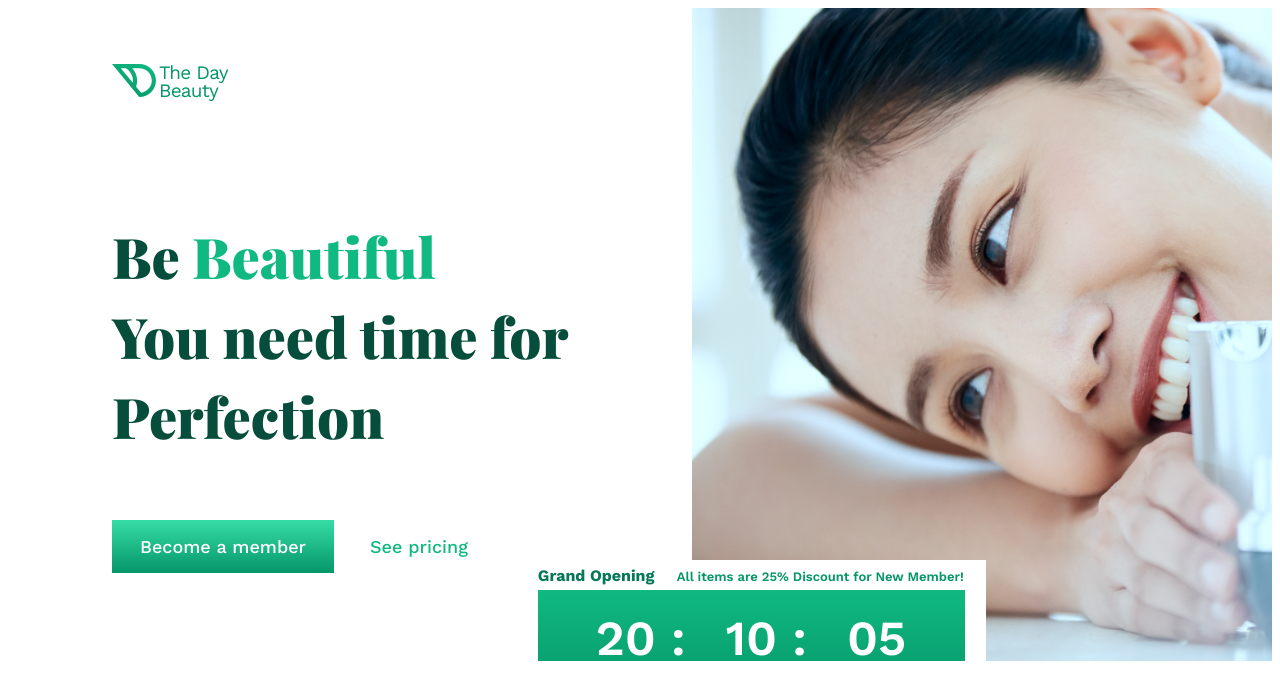
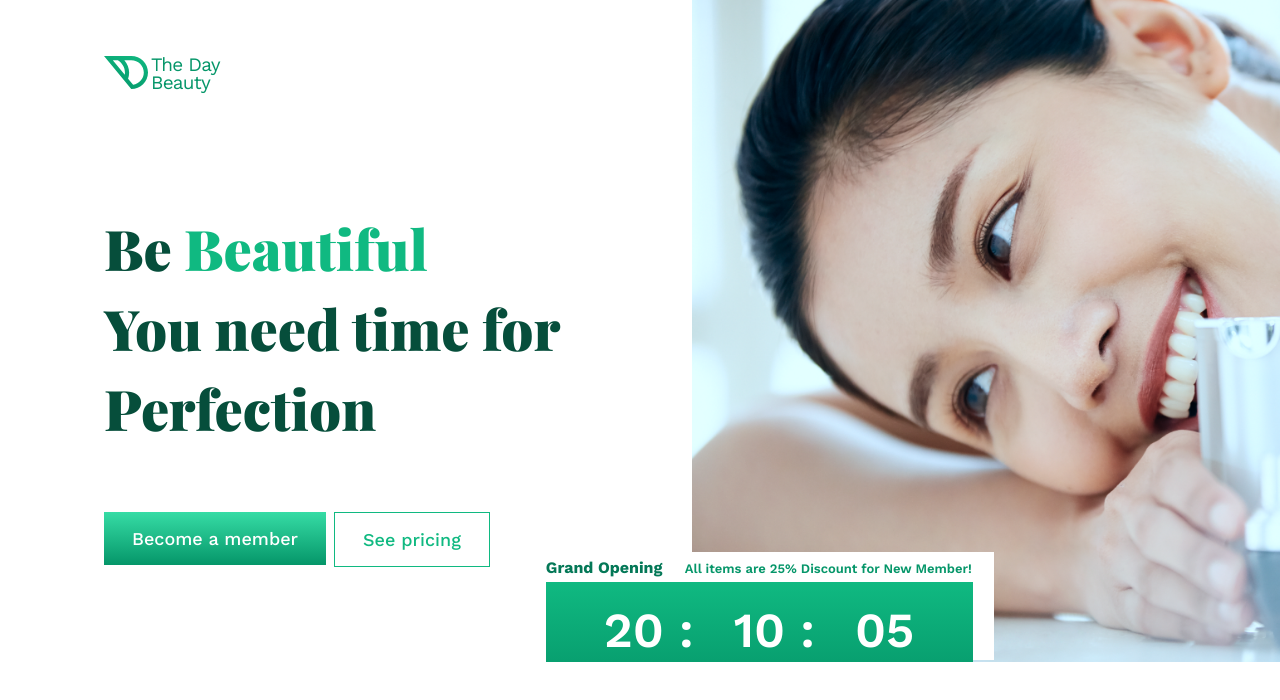
Before and after one commit to sidvekariya/spa-sid, a Next.js app: page / in a window 1280 px wide. Shown: the top 700 px of the page. Built offline with nearby package versions, Linux system fonts and the light colour scheme; a web font is replaced by a local one.

Commit message:
button and global css updated

```diff
--- a/styles/button.module.css
+++ b/styles/button.module.css
@@ -14,4 +14,5 @@
 .white {
     background: white;
     color: #10b981;
+    border: 1px solid #10b981;
 }
--- a/styles/globals.css
+++ b/styles/globals.css
@@ -1,3 +1,8 @@
+* {
+    margin: 0;
+    padding: 0;
+}
+
 html,
 body {
     max-width: 100vw;
```
